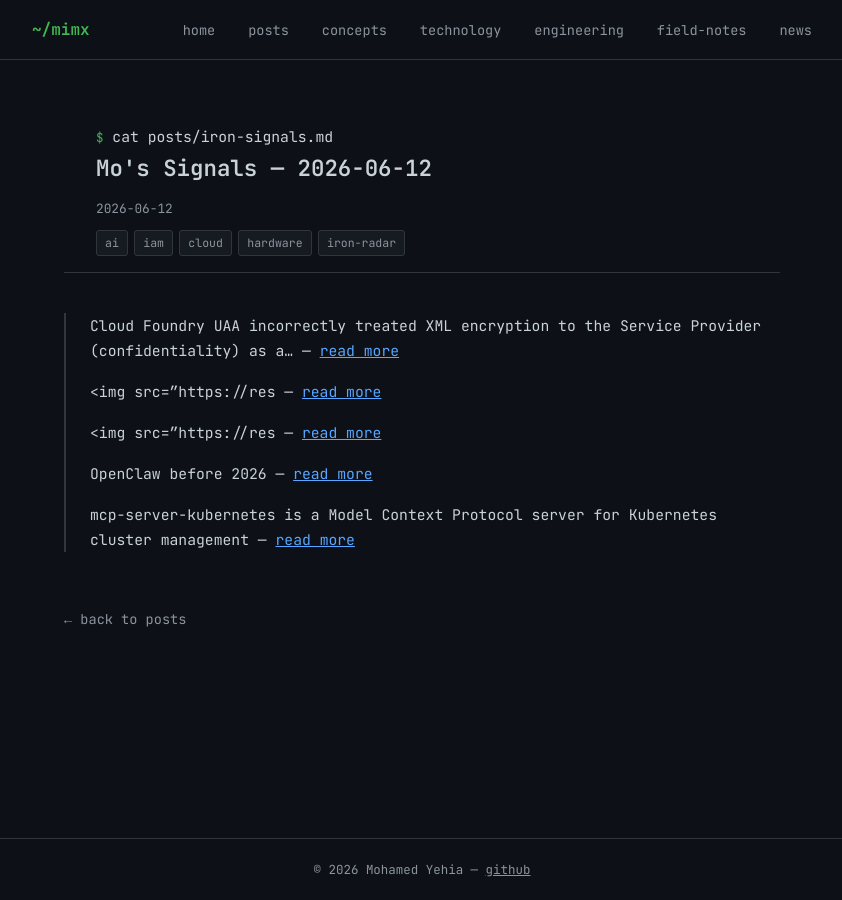
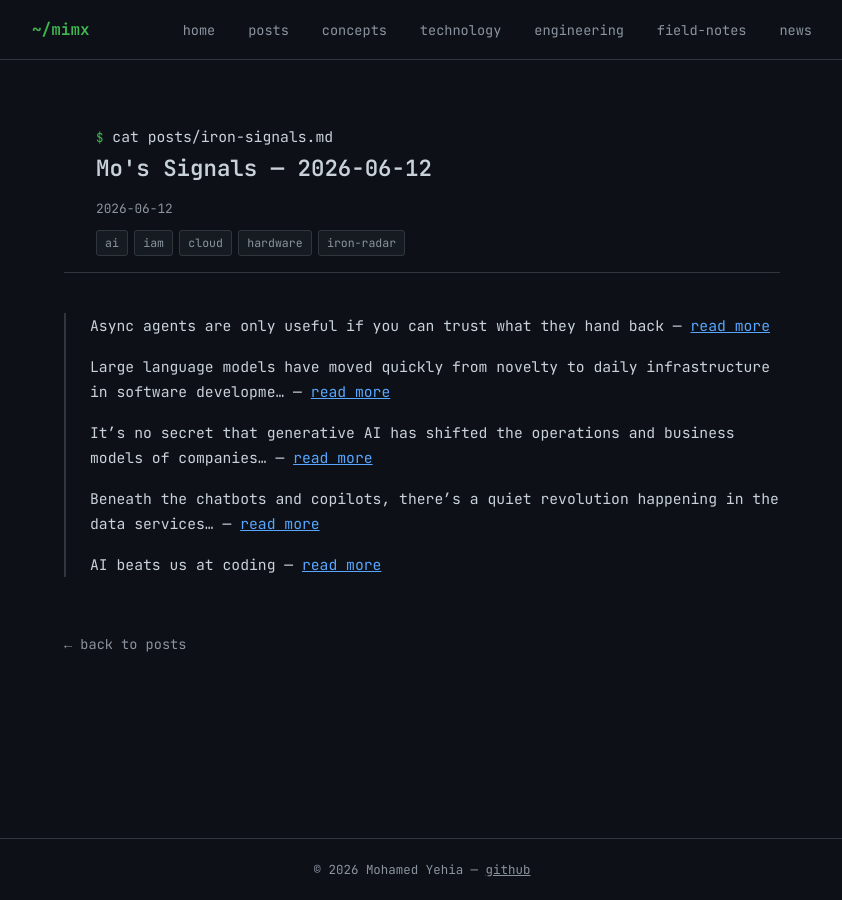
Before and after one commit to mimx/mimx.github.io, a Jekyll site: the page built from _posts/2026-06-12-iron-signals.md, in a window 1280 px wide. Shown: the whole page, without its empty margins (218-1060 px from the left). Built offline with Jekyll 4.4.1, drawn with Linux system fonts in a browser that asks for light colours.

Commit message:
Iron Signals — 2026-06-12

```diff
--- a/_posts/2026-06-12-iron-signals.md
+++ b/_posts/2026-06-12-iron-signals.md
@@ -7,17 +7,17 @@ tags: [ai, iam, cloud, hardware, iron-radar]
 excerpt: "Weak-signal notes from Iron Radar."
 ---
 
-Cloud Foundry UAA incorrectly treated XML encryption to the Service Provider (confidentiality) as a…
-  — [read more](https://nvd.nist.gov/vuln/detail/CVE-2026-41005)
+Async agents are only useful if you can trust what they hand back
+  — [read more](https://thenewstack.io/verifying-async-ai-agents/)
 
-<img src="https://res
-  — [read more](https://www.infoq.com/news/2026/06/slack-ssh-rest-quarry-migration/)
+Large language models have moved quickly from novelty to daily infrastructure in software developme…
+  — [read more](https://thenewstack.io/ai-training-data-quality/)
 
-<img src="https://res
-  — [read more](https://www.infoq.com/presentations/refactoring-ai-agents/)
+It&#8217;s no secret that generative AI has shifted the operations and business models of companies…
+  — [read more](https://thenewstack.io/agentic-ai-cloud-sovereignty/)
 
-OpenClaw before 2026
-  — [read more](https://nvd.nist.gov/vuln/detail/CVE-2026-53814)
+Beneath the chatbots and copilots, there&#8217;s a quiet revolution happening in the data services…
+  — [read more](https://thenewstack.io/lakefs-agentic-ai-sandbox/)
 
-mcp-server-kubernetes is a Model Context Protocol server for Kubernetes cluster management
-  — [read more](https://nvd.nist.gov/vuln/detail/CVE-2026-46519)
+AI beats us at coding
+  — [read more](https://thenewstack.io/delegate-tickets-to-ai/)
```
